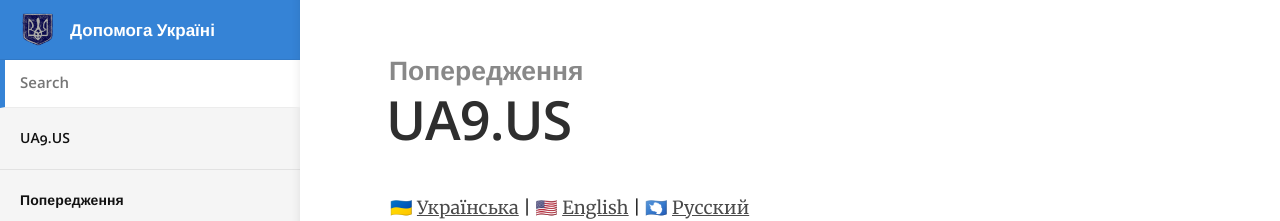
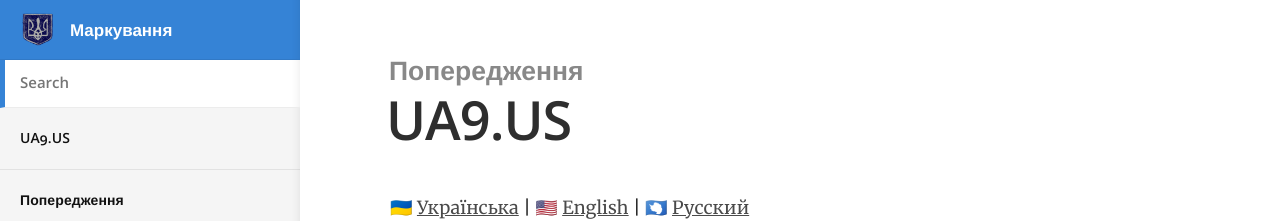
Before and after one commit to UA-DONATIONS/ua9us.github.io, a Jekyll site: the page built from index.md, in a window 1280 px wide and 900 px high. Shown: the top 221 px of the window. Built offline with Jekyll 4.4.1, drawn with Linux system fonts in a browser that asks for light colours.

Commit message:
Title changed

```diff
--- a/_config.yml
+++ b/_config.yml
@@ -1,7 +1,7 @@
 # ----
 # Site
 
-title: Допомога Україні
+title: Маркування
 url: ""
 baseurl:
 google_analytics_key:
```
